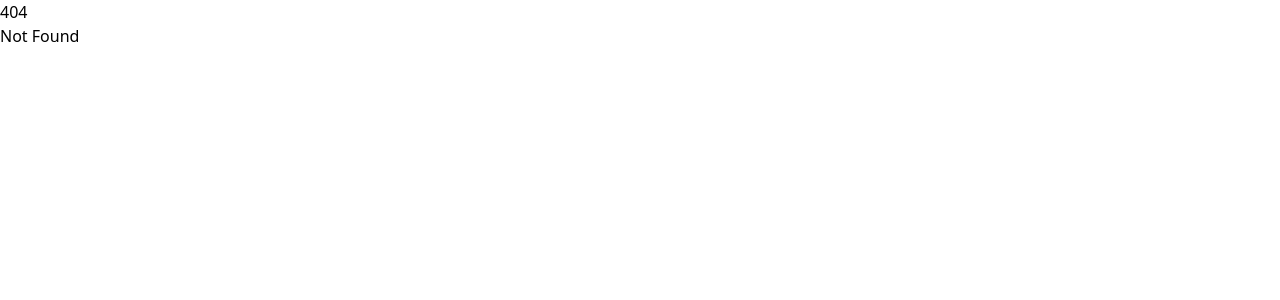
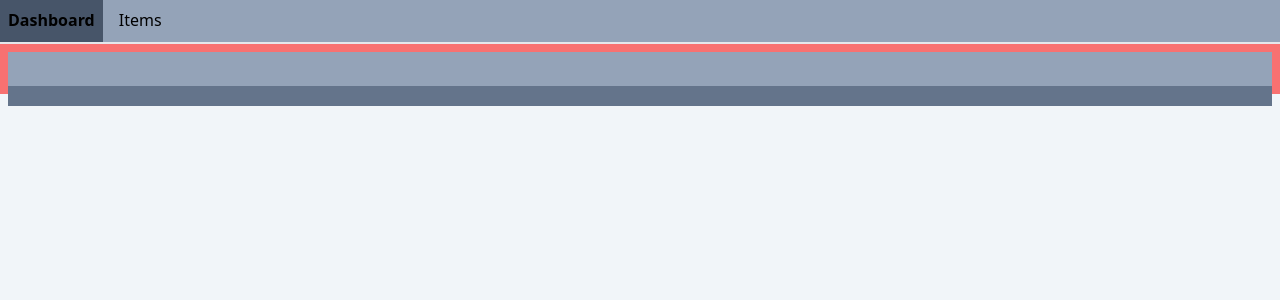
Before and after one commit to plachenko/DeliCounter, a SvelteKit app: page /admin/add in a window 1280 px wide. Before the commit this address had no page. Shown: the top 300 px of the page. Built offline with nearby package versions, Linux system fonts and the light colour scheme.

Commit message:
adding admin item panel

```diff
--- /dev/null
+++ b/src/routes/admin/+layout.svelte
@@ -0,0 +1,25 @@
+<script>
+	import { onMount } from "svelte";
+
+    let current = $state(null);
+
+    let links = [
+        { name: 'Dashboard', link: '/admin' },
+        { name: 'Items', link: '/admin/add' },
+    ];
+
+    onMount(() => {
+        current = links[0];
+    });
+
+</script>
+
+<div class="w-full h-full flex flex-col bg-slate-100">
+    <div class="flex gap-2 bg-slate-400 border-b-2 w-full">
+        {#each links as link}
+        <a aria-label={link.name} onclick={() => { current = link; }} href={link.link} class={`text-black p-2 hover:bg-slate-600 ${current?.name == link.name ? 'border-slate-600 border-b-2 font-bold' : ''}`}>{link.name}</a>
+        {/each}
+    </div>
+
+    <slot />
+</div>
--- /dev/null
+++ b/src/routes/admin/+page.svelte
@@ -0,0 +1 @@
+Admin
--- /dev/null
+++ b/src/routes/admin/add/+page.svelte
@@ -0,0 +1,29 @@
+<script>
+    let items = $state(null);
+    let inputTxt = $state(null);
+
+
+</script>
+<div class="w-full h-[50px] bg-red-400 p-2">
+    <div class="w-full h-full bg-slate-400">
+
+    </div>
+    <div class="w-full h-[20px] bg-slate-500">
+
+    </div>
+    <!--
+    <div class="w-full h-full flex p-2">
+    <div class="w-full h-full flex gap-2">
+        <div class="flex-1 w-full h-full bg-white rounded-md flex items-center justify-center p-1">
+
+            <div contenteditable="true" bind:this={inputTxt} class="flex-1 w-full h-full bg-white"></div>
+        </div>
+        <button onclick={() => {items.push({name: 'test'})}} class="h-full bg-slate-200 rounded-md font-bold px-3">new item</button>
+    </div>
+    <div class="w-full h-[20px] bg-slate-900">
+
+    </div>
+</div>
+    -->
+
+</div>
```
